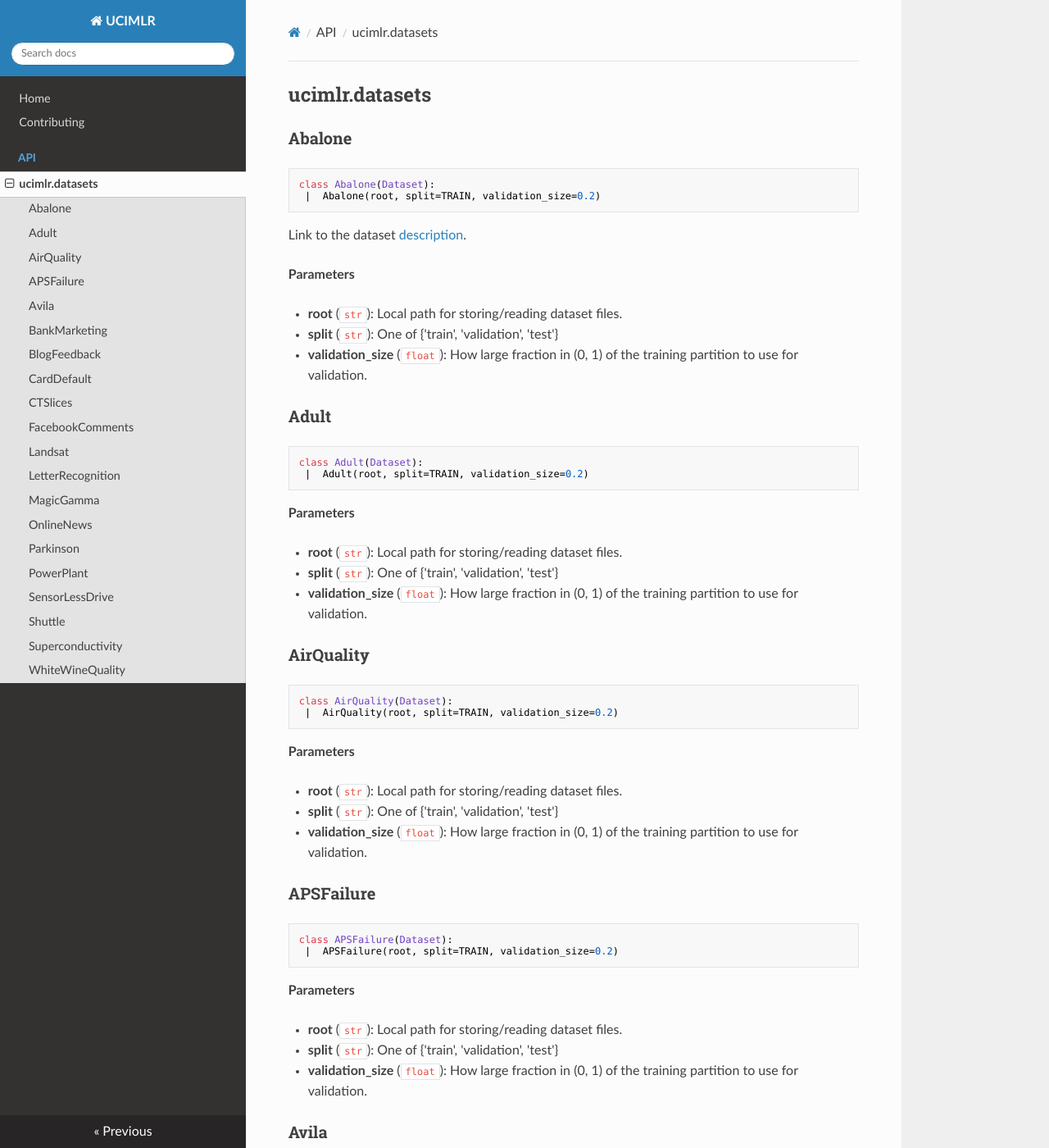
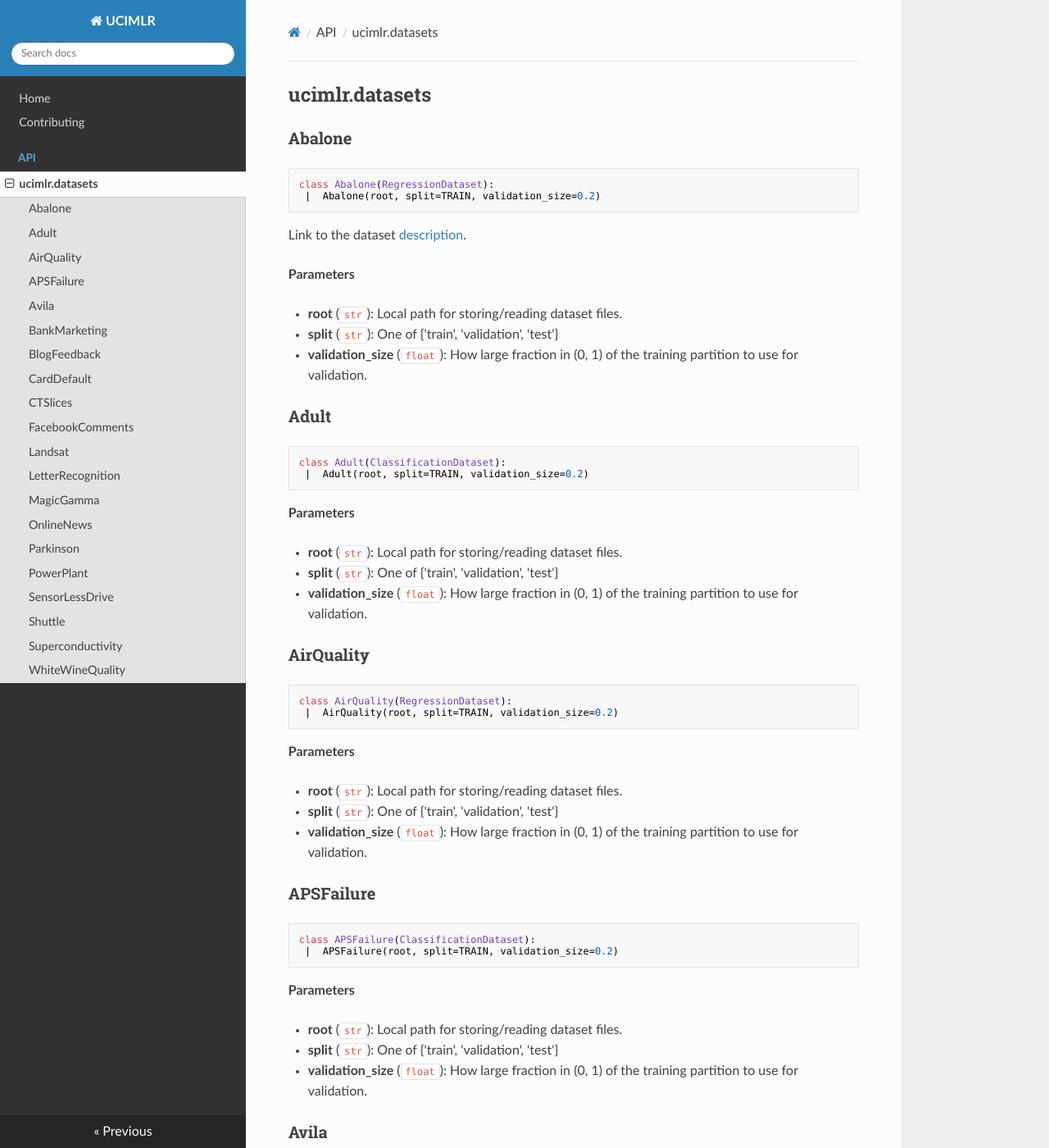
Before and after one commit to isacarnekvist/ucimlr, an MkDocs documentation site: the page built from docs/datasets.md, in a window 1280 px wide and 1400 px high. Shown: the whole window at 82% size. Built offline with MkDocs 1.6.1, drawn with Linux system fonts in a browser that asks for light colours; nearby versions of some CDN libraries; old or Windows-style settings are respelled for this version of MkDocs; some of the changed text lies outside the part shown.

````diff
--- a/docs/datasets.md
+++ b/docs/datasets.md
@@ -5,7 +5,7 @@
 ### Abalone
 
 ```python
-class Abalone(Dataset):
+class Abalone(RegressionDataset):
  |  Abalone(root, split=TRAIN, validation_size=0.2)
 ```
 
@@ -21,7 +21,7 @@ __Parameters__
 ### Adult
 
 ```python
-class Adult(Dataset):
+class Adult(ClassificationDataset):
  |  Adult(root, split=TRAIN, validation_size=0.2)
 ```
 
@@ -35,7 +35,7 @@ __Parameters__
 ### AirQuality
 
 ```python
-class AirQuality(Dataset):
+class AirQuality(RegressionDataset):
  |  AirQuality(root, split=TRAIN, validation_size=0.2)
 ```
 
@@ -49,7 +49,7 @@ __Parameters__
 ### APSFailure
 
 ```python
-class APSFailure(Dataset):
+class APSFailure(ClassificationDataset):
  |  APSFailure(root, split=TRAIN, validation_size=0.2)
 ```
 
@@ -63,7 +63,7 @@ __Parameters__
 ### Avila
 
 ```python
-class Avila(Dataset):
+class Avila(ClassificationDataset):
  |  Avila(root, split=TRAIN, validation_size=0.2)
 ```
 
@@ -77,7 +77,7 @@ __Parameters__
 ### BankMarketing
 
 ```python
-class BankMarketing(Dataset):
+class BankMarketing(ClassificationDataset):
  |  BankMarketing(root, split=TRAIN, validation_size=0.2)
 ```
 
@@ -91,7 +91,7 @@ __Parameters__
 ### BlogFeedback
 
 ```python
-class BlogFeedback(Dataset):
+class BlogFeedback(RegressionDataset):
  |  BlogFeedback(root, split=TRAIN, validation_size=0.2)
 ```
 
@@ -107,7 +107,7 @@ __Parameters__
 ### CardDefault
 
 ```python
-class CardDefault(Dataset):
+class CardDefault(ClassificationDataset):
  |  CardDefault(root, split=TRAIN, validation_size=0.2)
 ```
 
@@ -121,7 +121,7 @@ __Parameters__
 ### CTSlices
 
 ```python
-class CTSlices(Dataset):
+class CTSlices(RegressionDataset):
  |  CTSlices(root, split=TRAIN, validation_size=0.2)
 ```
 
@@ -135,7 +135,7 @@ __Parameters__
 ### FacebookComments
 
 ```python
-class FacebookComments(Dataset):
+class FacebookComments(RegressionDataset):
  |  FacebookComments(root, split=TRAIN, validation_size=0.2)
 ```
 
@@ -163,7 +163,7 @@ __Parameters__
 ### Landsat
 
 ```python
-class Landsat(Dataset):
+class Landsat(ClassificationDataset):
  |  Landsat(root, split=TRAIN, validation_size=0.2)
 ```
 
@@ -177,7 +177,7 @@ __Parameters__
 ### LetterRecognition
 
 ```python
-class LetterRecognition(Dataset):
+class LetterRecognition(ClassificationDataset):
  |  LetterRecognition(root, split=TRAIN, validation_size=0.2)
 ```
 
@@ -191,7 +191,7 @@ __Parameters__
 ### MagicGamma
 
 ```python
-class MagicGamma(Dataset):
+class MagicGamma(ClassificationDataset):
  |  MagicGamma(root, split=TRAIN, validation_size=0.2)
 ```
 
@@ -205,7 +205,7 @@ __Parameters__
 ### OnlineNews
 
 ```python
-class OnlineNews(Dataset):
+class OnlineNews(RegressionDataset):
  |  OnlineNews(root, split=TRAIN, validation_size=0.2)
 ```
 
@@ -219,7 +219,7 @@ __Parameters__
 ### Parkinson
 
 ```python
-class Parkinson(Dataset):
+class Parkinson(RegressionDataset):
  |  Parkinson(root, split=TRAIN, validation_size=0.2)
 ```
 
@@ -235,7 +235,7 @@ __Parameters__
 ### PowerPlant
 
 ```python
-class PowerPlant(Dataset):
+class PowerPlant(RegressionDataset):
  |  PowerPlant(root, split=TRAIN, validation_size=0.2)
 ```
 
@@ -249,7 +249,7 @@ __Parameters__
 ### SensorLessDrive
 
 ```python
-class SensorLessDrive(Dataset):
+class SensorLessDrive(ClassificationDataset):
  |  SensorLessDrive(root, split=TRAIN, validation_size=0.2)
 ```
 
@@ -263,7 +263,7 @@ __Parameters__
 ### Shuttle
 
 ```python
-class Shuttle(Dataset):
+class Shuttle(ClassificationDataset):
  |  Shuttle(root, split=TRAIN, validation_size=0.2)
 ```
 
@@ -279,7 +279,7 @@ __Parameters__
 ### Superconductivity
 
 ```python
-class Superconductivity(Dataset):
+class Superconductivity(RegressionDataset):
  |  Superconductivity(root, split=TRAIN, validation_size=0.2)
 ```
 
@@ -293,7 +293,7 @@ __Parameters__
 ### WhiteWineQuality
 
 ```python
-class WhiteWineQuality(Dataset):
+class WhiteWineQuality(RegressionDataset):
  |  WhiteWineQuality(root, split=TRAIN, validation_size=0.2)
 ```
 
--- a/setup.py
+++ b/setup.py
@@ -5,7 +5,7 @@ with open('README.md', 'r') as f:
 
 setuptools.setup(
     name='ucimlr',
-    version='0.1.0',
+    version='0.2.0',
     author='Isac Arnekvist',
     author_email='isac.arnekvist@gmail.com',
     description='Easy access to datasets from the UCI Machine Learning Repository',
--- a/ucimlr/__init__.py
+++ b/ucimlr/__init__.py
@@ -6,7 +6,9 @@ from .datasets import CLASSIFICATION, REGRESSION
 all_datasets = [cls for _, cls in inspect.getmembers(datasets)
                 if inspect.isclass(cls)
                 and issubclass(cls, datasets.Dataset)
-                and cls != datasets.Dataset]
+                and cls != datasets.Dataset
+                and cls != datasets.ClassificationDataset
+                and cls != datasets.RegressionDataset]
 
 
 def regression_datasets():
````
Also changed, not shown: docs/contrib.md (+8 -3 lines), 11 other files.
